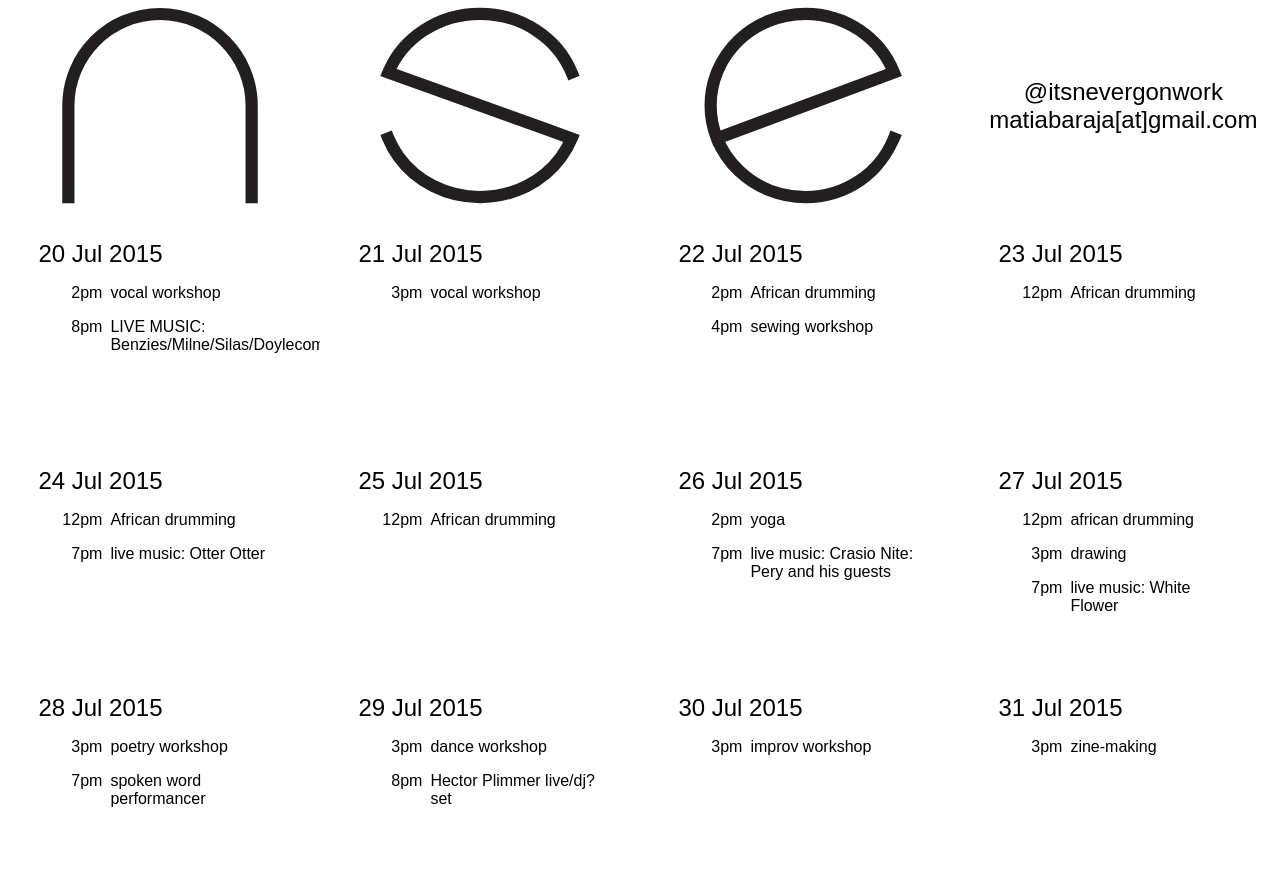
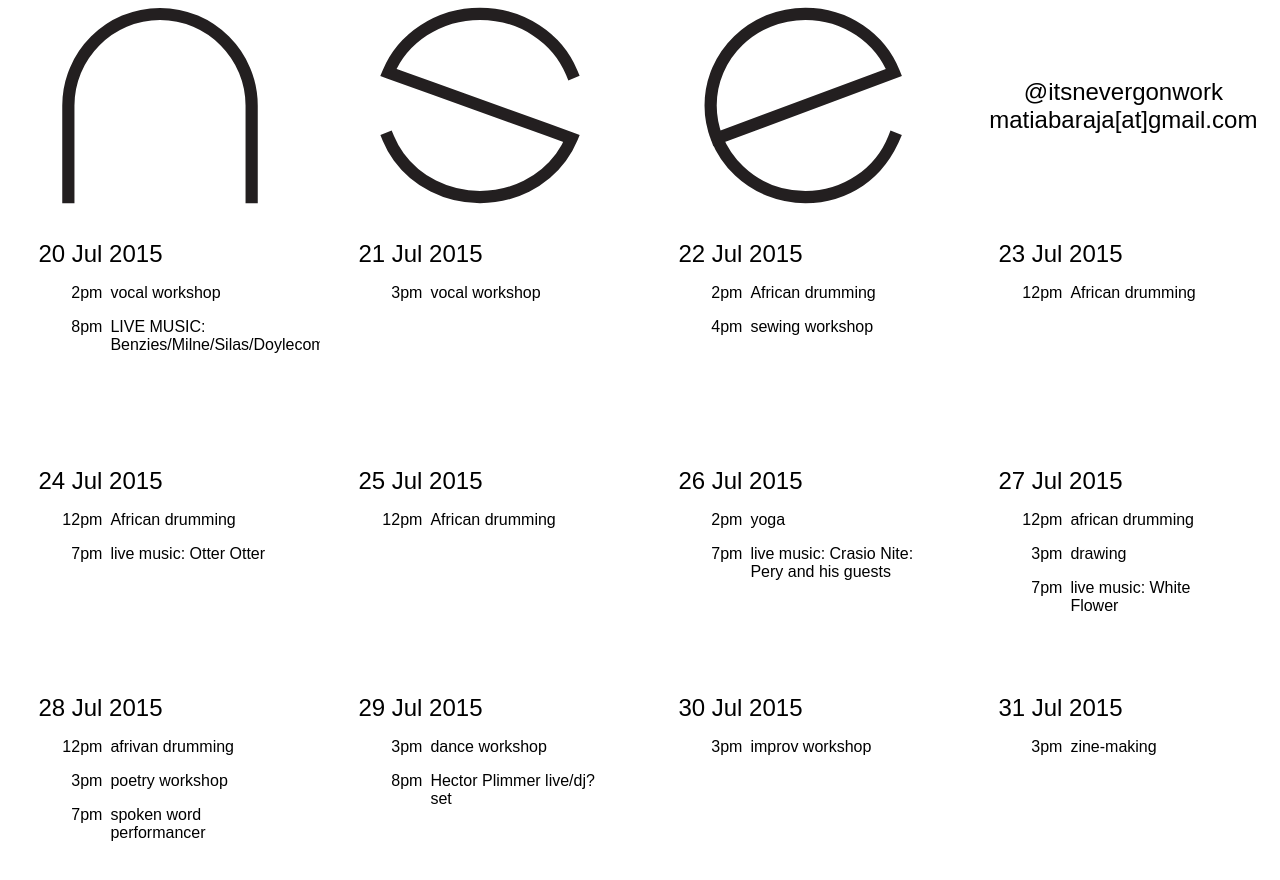
Before and after one commit to itsnevergonnawork/uncommonsense, a Jekyll site: the page built from index.html, in a window 1280 px wide and 900 px high, scrolled down 689 px. Shown: the top 880 px of the window. Built offline with Jekyll 4.4.1, drawn with Linux system fonts in a browser that asks for light colours.

Commit message:
Update 2015-07-28-day-9.html

```diff
--- a/_posts/2015-07-28-day-9.html
+++ b/_posts/2015-07-28-day-9.html
@@ -2,6 +2,9 @@
 layout: post
 date: 2015-07-28
 items:
+  - time: 12pm
+    title: "afrivan drumming"
+
   - time: 3pm
     title: "poetry workshop"
 
@@ -9,6 +12,8 @@ items:
     title: "spoken word performancer"
 ---
 
+<h3>12pm african drumming workshop</h3>
+
 <h3>3pm poetry workshop</h3>
 
 <h3>7pm spoken word performancer</h3>
```
